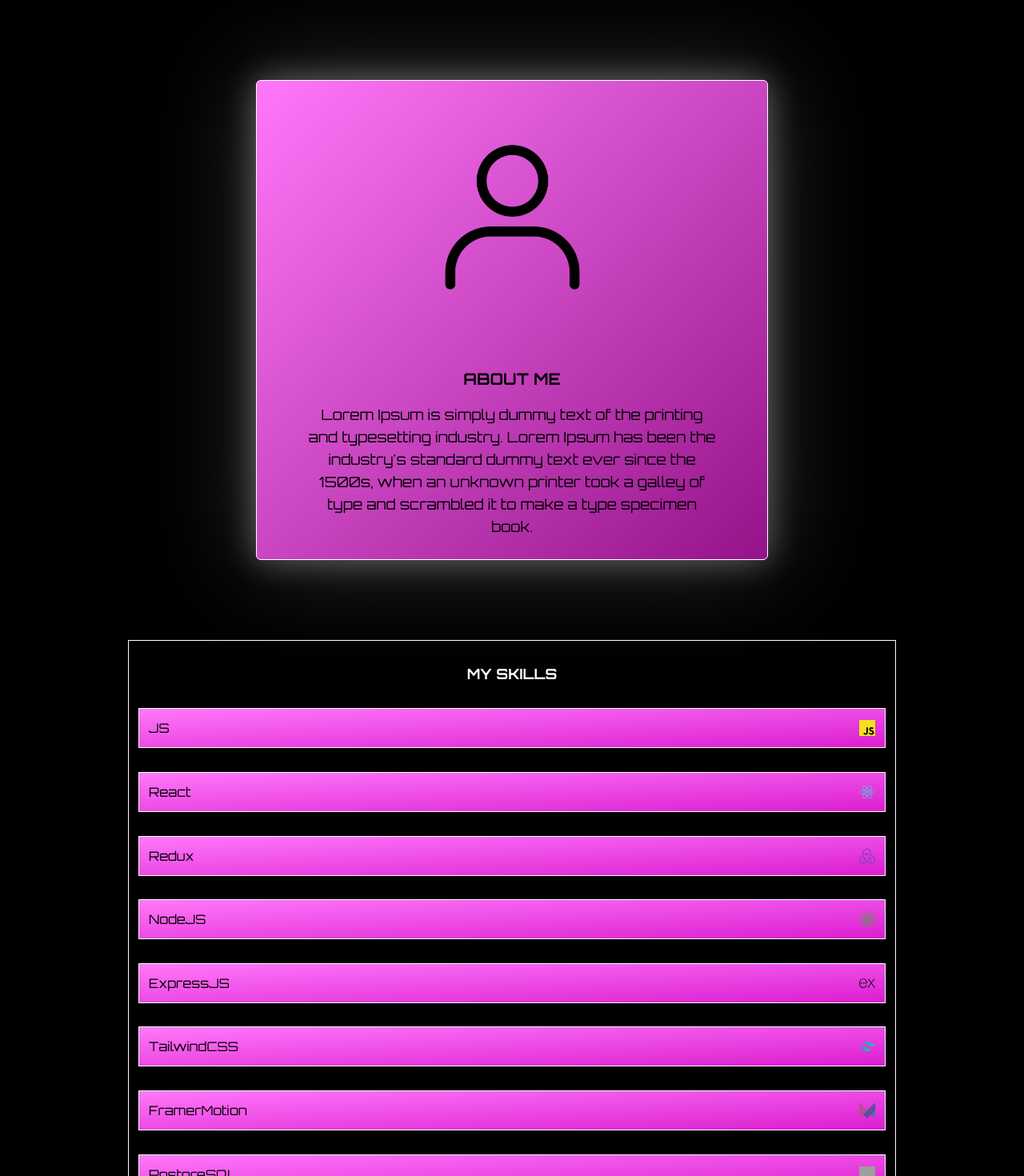
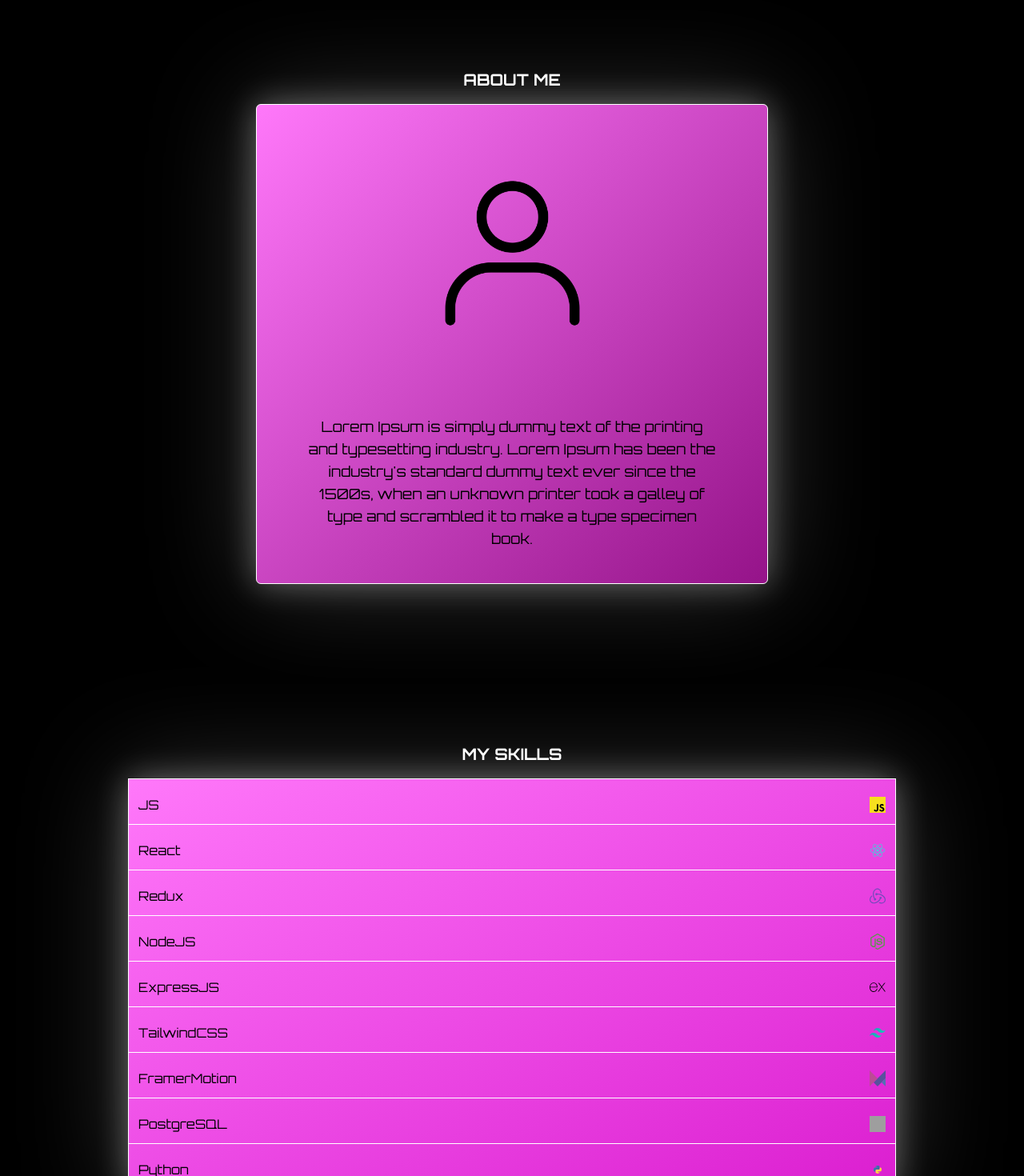
Before and after one commit to havriutkin/havriutkin.github.io, a React (Create React App) app: page / in a window 1280 px wide. Shown: the top 1470 px of the page at 80% size. Built offline with nearby package versions, Linux system fonts and the light colour scheme; grey boxes are pictures that could not be loaded.

Commit message:
Put headeras outside of cards"

```diff
--- a/src/components/About.js
+++ b/src/components/About.js
@@ -18,7 +18,6 @@ function About(){
         >
             <img src={personIcon} alt="Person icon" className="h-1/2"></img>
             <div className="font-orbitron text-center">
-                <h2 className="font-bold text-lg m-2 md:text-xl md:m-4">ABOUT ME</h2>
                 <h3 className="text-xs  ml-6 mr-6
                             md:text-base md:ml-12 md:mr-12
                             lg:text-lg">Lorem Ipsum is simply dummy text of the printing and typesetting industry. Lorem Ipsum has been the industry's standard dummy text ever since the 1500s, when an unknown printer took a galley of type and scrambled it to make a type specimen book.
--- a/src/components/Skill.js
+++ b/src/components/Skill.js
@@ -7,9 +7,8 @@ function Skill({name, icon}){
             animate={{ opacity: 1 }}
             transition={{ duration: 1 }}
             className="w-full
-                    p-3
-                    bg-gradient-to-br from-blush-pink-400 to-blush-pink-600
-                    border border-solid border-white
+                    mt-2 p-3
+                    border-b border-solid border-white
                     text-black
                     flex justify-between items-center"
         >
--- a/src/layouts/AboutLayout.js
+++ b/src/layouts/AboutLayout.js
@@ -2,7 +2,8 @@ import About from "../components/About";
 
 function AboutLayout(){
     return (
-        <div className=" h-screen flex justify-center items-center">
+        <div className=" h-screen flex flex-col justify-center items-center">
+            <h2 className="text-white font-orbitron font-bold text-lg m-2 md:text-xl md:m-4">ABOUT ME</h2>
             <About/>
         </div>
     );
--- a/src/layouts/SkillLayout.js
+++ b/src/layouts/SkillLayout.js
@@ -6,12 +6,17 @@ function SkillLayout(){
 
     return(
         <div className="h-screen w-3/4
-                        flex flex-col justify-around items-center
-                        border border-solid border-white p-3">
-            <h2 className="font-orbitron text-white font-bold text-lg">MY SKILLS</h2>
-            {skillNames.map(skill => (
-                <Skill name={skill} icon={`./logos/${skill}Logo.svg`}/>
-            ))}
+                        flex flex-col justify-center items-center">
+            <h2 className="text-white font-orbitron font-bold text-lg m-2 md:text-xl md:m-4">MY SKILLS</h2>
+            <div className="w-full
+                            flex flex-col justify-around items-center
+                            bg-gradient-to-br from-blush-pink-400 to-blush-pink-600
+                            border border-solid border-white
+                            drop-shadow-glow">
+                {skillNames.map(skill => (
+                    <Skill name={skill} icon={`./logos/${skill}Logo.svg`}/>
+                ))}
+            </div>
         </div>
     );
 }
```
